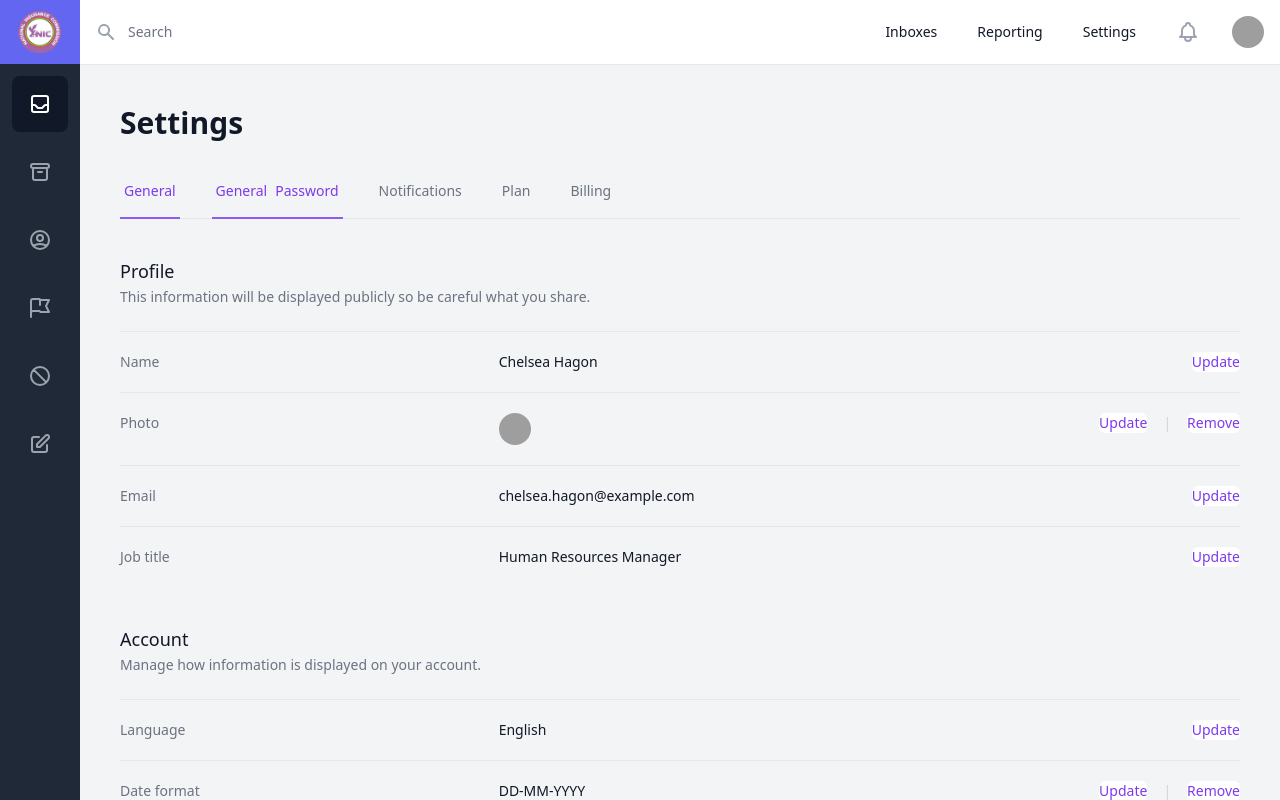
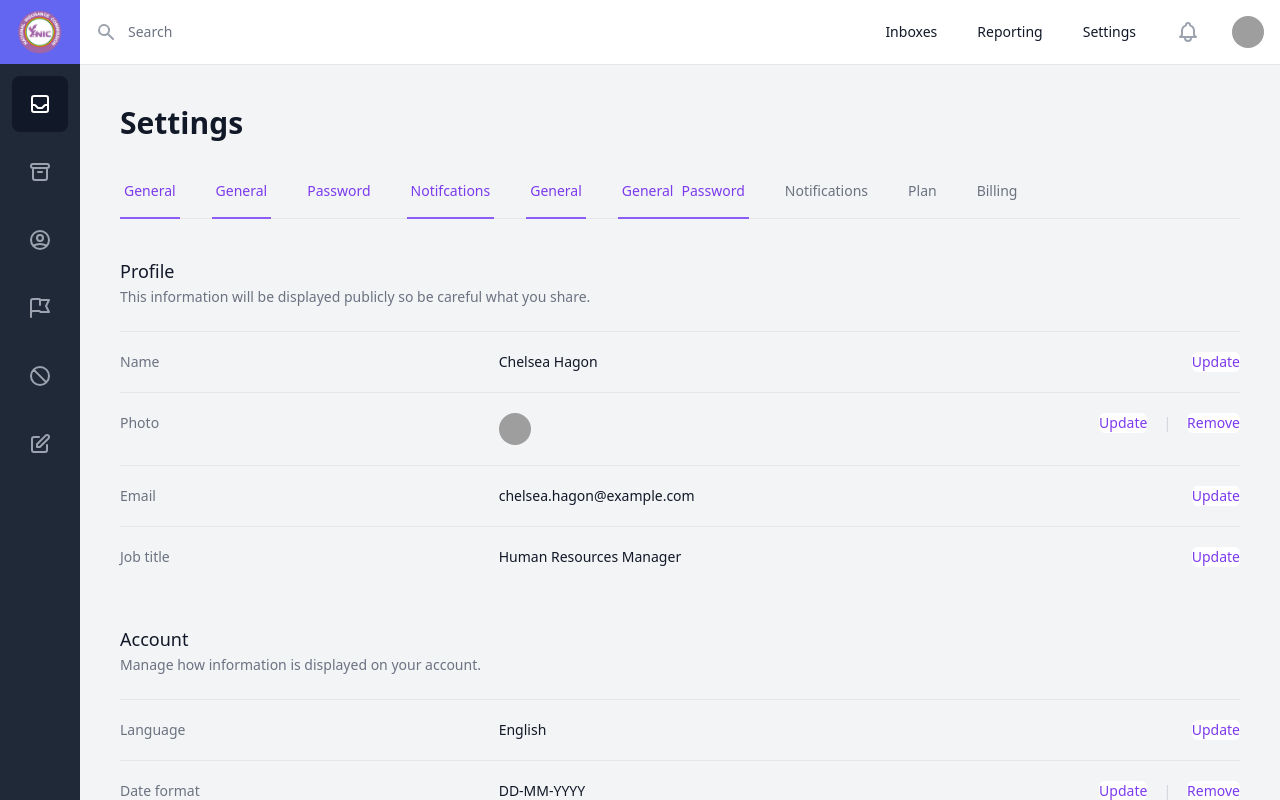
Before and after one commit to Khoby-790/template-nic, a React (Create React App) app: page /settings in a window 1280 px wide. Built offline with nearby package versions, Linux system fonts and the light colour scheme; grey boxes are pictures that could not be loaded.

Commit message:
--- Auto-Git Commit ---

```diff
--- a/src/pages/Settings/Settings.tsx
+++ b/src/pages/Settings/Settings.tsx
@@ -46,7 +46,11 @@ const Settings = (props: Props) => {
                                                 General
                                             </a>
 
-                                            <NavTab tab="general" setTab={setTab} />
+                                            <NavTab name="General" tab="general" setTab={setTab} />
+                                            <NavTab name="Password" tab="" setTab={setTab} />
+                                            <NavTab name="Notifcations" tab="general" setTab={setTab} />
+                                            <NavTab name="General" tab="general" setTab={setTab} />
+                                            <NavTab name="General" tab="general" setTab={setTab} />
 
                                             <a onClick={() => setTab("password")} href="#" className={`${tab === "general" ? "border-purple-500 text-purple-600" : "border-transparent"}  whitespace-nowrap py-4 px-1 border-b-2 font-medium text-sm`}>
                                                 Password
@@ -85,15 +89,16 @@ export default Settings;
 
 type NavTabProps = {
     setTab: React.Dispatch<SetStateAction<Tab>>;
-    tab: string;
+    tab: Tab;
     first?: boolean;
+    name: string;
 }
 
 
-const NavTab = ({ setTab, tab, first = false }: NavTabProps) => {
+const NavTab = ({ setTab, tab, first = false, name }: NavTabProps) => {
     return (
         <a onClick={() => setTab("general")} href="#" className={`${tab === "general" ? "border-purple-500" : "border-transparent"} text-purple-600 ${first ? "" : "ml-8"} whitespace-nowrap py-4 px-1 border-b-2 font-medium text-sm`}>
-            General
+            {name}
         </a>
     )
 }
```
